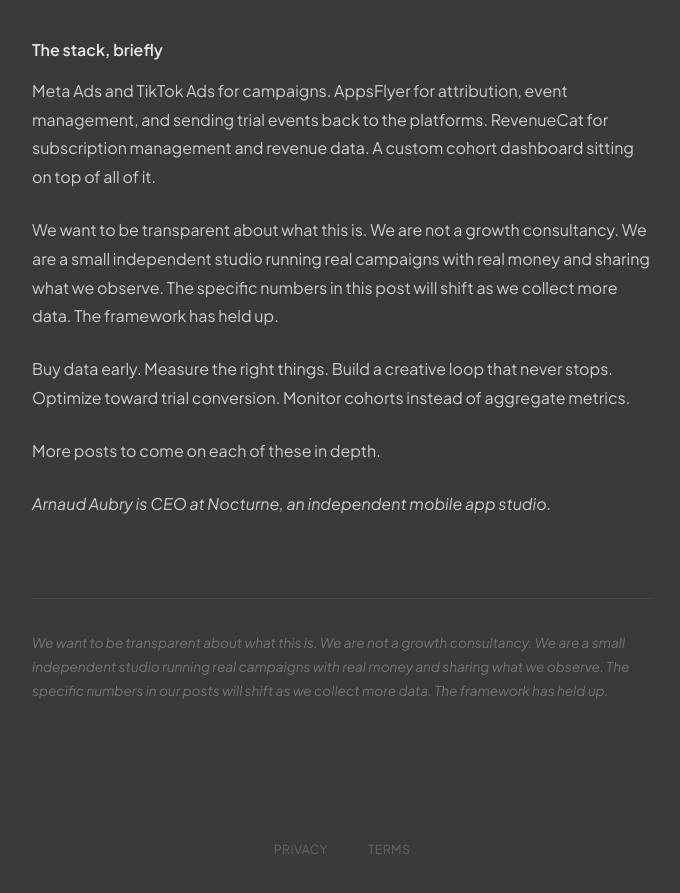
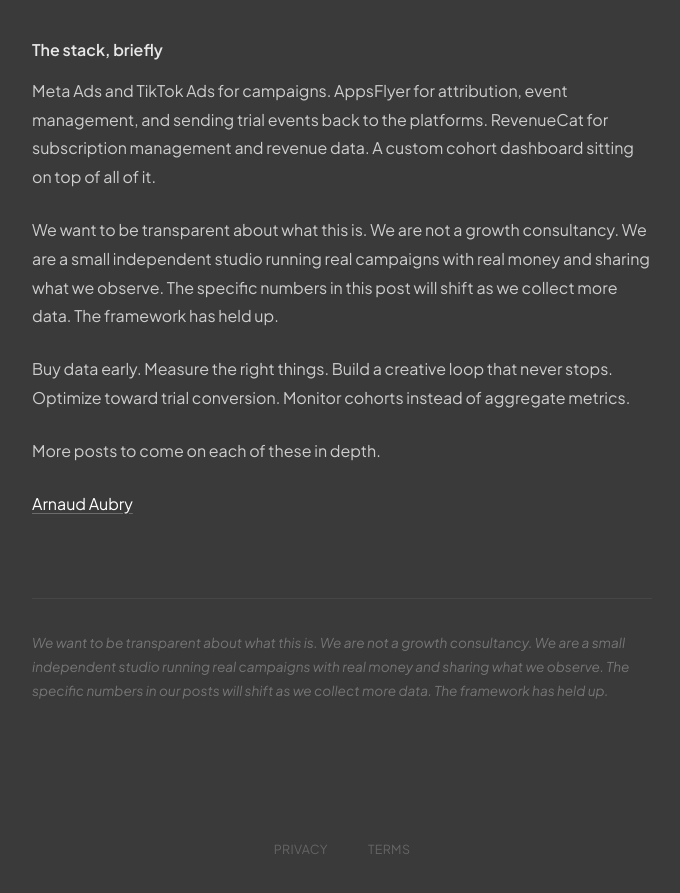
Before and after one commit to Zebra-Rodeo/zebra-rodeo.github.io, a Jekyll site: the page built from _posts/2026-03-24-paid-acquisition-mobile-apps.md, in a window 1280 px wide and 900 px high, scrolled down 7241 px. Shown: the top 893 px of the window, without its empty margins (298-978 px from the left). Built offline with Jekyll 4.4.1, drawn with Linux system fonts in a browser that asks for light colours.

```diff
--- a/_posts/2026-03-24-paid-acquisition-mobile-apps.md
+++ b/_posts/2026-03-24-paid-acquisition-mobile-apps.md
@@ -102,7 +102,7 @@ To solve this, we built a predicted ROAS calculation into our dashboard. For coh
 
 Here is what a recent Provenance cohort looks like in our dashboard, Mar 9 to Mar 15, now 16 days old:
 
-![Provenance cohort dashboard — Mar 9 to Mar 15, 51.9% trial-to-paid conversion](/assets/images/provenance-cohort-mar9.png)
+![Provenance cohort dashboard, Mar 9 to Mar 15, 51.9% trial-to-paid conversion](/assets/images/provenance-cohort-mar9.png)
 *Mar 9 to Mar 15 cohort: €2,173 spend, 1,963 users acquired, 81 paid subscribers at 51.9% conversion.*
 
 - Total spend: €2,173.97 (Meta + TikTok combined)
@@ -128,4 +128,4 @@ More posts to come on each of these in depth.
 
 ---
 
-*Arnaud Aubry is CEO at Nocturne, an independent mobile app studio.*
+[Arnaud Aubry](https://www.linkedin.com/in/arnaud-aubry-74928730/)
```
